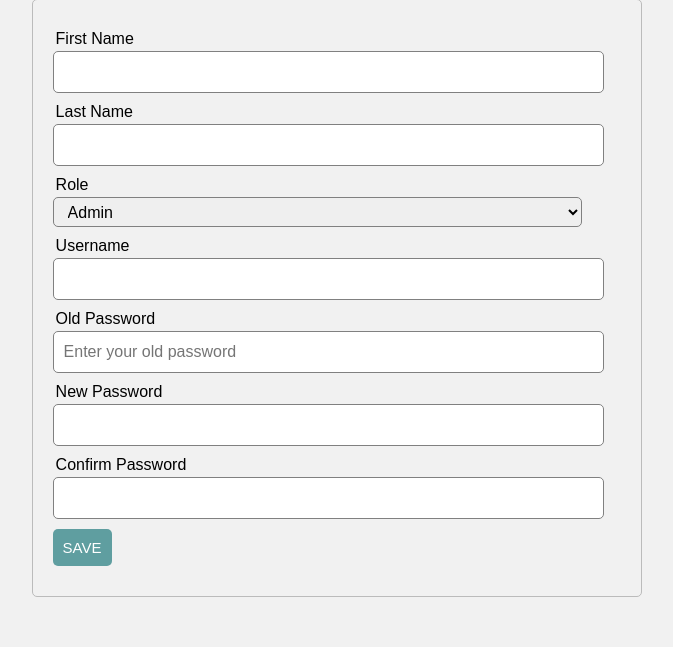
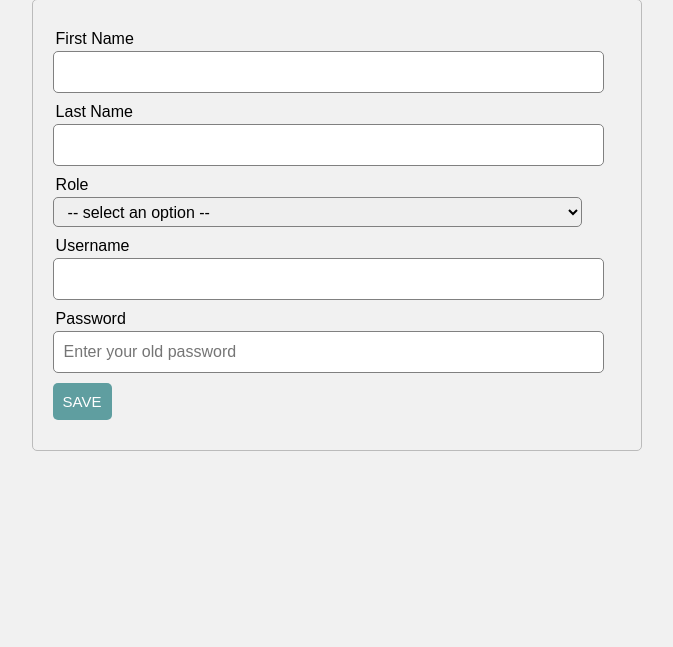
Before and after one commit to adrian-azu/login-register-php-session, a PHP site: page /welcome.php in a window 1280 px wide. Shown: the part 177-824 px from the top of the page, without its empty margins (303-976 px from the left). After the commit the page ends 628 px from the top, so only its background shows below. Run offline with PHP 8.4, Linux system fonts and the light colour scheme; the visitor is signed in with stand-in values (Sample User, id 1); tables that the repository leaves empty or names only in its code hold one stand-in row (values such as "Sample post").

Commit message:
Working save

```diff
--- a/controller.php
+++ b/controller.php
@@ -191,8 +191,67 @@ if(isset($_GET['edit']) && !empty($_GET['edit'])){
   }
 if($_SERVER["REQUEST_METHOD"] == "POST"){
   if(isset($_POST["save"])){
-    $_SESSION['message']="Hello";
+    if (isset($_POST["firstname"])) {
+      $fname=$_POST['firstname'];
+    }else{
+      array_push($errors, "First Name is required!");
+    }
+
+    if (isset($_POST["lastname"])) {
+      $lname=$_POST['lastname'];
+    }else{
+      array_push($errors, "Last Name is required!");
+    }
+
+    if (isset($_POST["roles"])) {
+      $roles=$_POST['roles'];
+    }else{
+      array_push($errors,"Kindly select a role");
+    }
+
+    if (isset($_POST["user"])) {
+      $newuser=$_POST['user'];
+    }else{
+      array_push($errors,"Kindly select a role");
+    }
+
+    if (isset($_POST["password"])) {
+      $pass=$_POST['password'];
+    }else{
+      array_push($errors,"No Password found");
+    }
+
+    if (empty($errors)) {
+      $sql_u = "SELECT * FROM users WHERE username=?";
+      $stmt=$conn->prepare($sql_u);
+      $stmt->bind_param("s", $param_username);
+      $param_username = $newuser;
+
+      if ($stmt->execute()) {
+        $stmt->store_result();
+
+      }if($stmt->num_rows >0){
+        array_push($errors, "Username is already taken");
+
+      }else{
+        $sql="INSERT INTO users (roles,username, password, firstname, lastname)
+        VALUES (?,?,?,?,?)";
+        $stmt=$conn->prepare($sql);
+        $stmt->bind_param("sssss", $param_roles,$param_user,$param_pass,$param_fname,$param_lname);
+        $param_roles = $roles;
+        $param_user = $newuser;
+        $param_pass = md5($pass);
+        $param_fname = $fname;
+        $param_lname = $lname;
+        if($stmt->execute()){
+          $_SESSION['message']="New account saved!";
+        }else{
+          array_push($errors,$stmt->error);
+        }
+      }
+    }
   }
+
   if(isset($_POST['update'])){
       update();
     }
@@ -208,42 +267,45 @@ function update(){
   $_SESSION['message']="Hello";
 
     if(isset($_POST['firstname']) && !empty($_POST['firstname'])) {
+      $fname=$_POST['firstname'];
 
-      $fname=$_POST['firstname'];
     }else{
+      array_push($errors, "First name is required");
 
-      array_push($errors, "First name is required");
     }
 
     if(isset($_POST['lastname']) && !empty($_POST['lastname'])){
+      $lname=$_POST['lastname'];
 
-      $lname=$_POST['lastname'];
     }else {
+      array_push($errors, "Last Name is required");
 
-      array_push($errors, "Last Name is required");
     }
     if (isset($_POST['roles']) && !empty($_POST['roles'])) {
+      $roles=$_POST['roles'];
 
-      $roles=$_POST['roles'];
     }else{
+    array_push($errors, "No Roles selected");
 
-    array_push($errors, "No Roles selected");
     }
+
     if (isset($_POST['user']) && !empty($_POST['user'])) {
+      $user=$_POST['user'];
 
-      $user=$_POST['user'];
     }else{
+    array_push($errors, "Username is required");
 
-    array_push($errors, "Username is required");
     }
     if (isset($_POST['password']) && !empty($_POST['password'])) {
+      $pass=$_POST['password'];
 
-      $pass=$_POST['password'];
     }else{
+    array_push($errors, "No password is found");
 
-    array_push($errors, "No password is found");
     }
+
     if(empty($errors)){
+
       $pass=md5($pass);
       echo $fname;
       $sql_u="SELECT * FROM users WHERE id=?";
--- a/welcome.php
+++ b/welcome.php
@@ -73,6 +73,7 @@ if (empty($_SESSION['user'])){
               <label>Role</label>
               <?php if($update==false): ?>
               <select name="roles">
+                    <option hidden disabled selected value> -- select an option -- </option>
                     <option value="admin">Admin</option>
                     <option value="user">User</option>
                       </select>
@@ -80,10 +81,10 @@ if (empty($_SESSION['user'])){
                     <select name="roles">
                       <?php if($roles==="user" || "User"): ?>
                         <option value="<?php echo $roles; ?>"><?php echo $roles; ?></option>
-                        <option value="admin">Admin</option>
+                        <option value="Admin">Admin</option>
                       <?php else: ?>
                         <option value="<?php echo $roles; ?>"><?php echo $roles; ?></option>
-                        <option value="user">User</option>
+                        <option value="User">User</option>
                       <?php endif ?>
               </select>
               <?php endif ?>
@@ -94,16 +95,8 @@ if (empty($_SESSION['user'])){
               <input type="text" name="user" value="<?php echo $user ?>">
             </div>
             <div class="form-group">
-              <label>Old Password</label>
+              <label>Password</label>
               <input type="password" name="password" placeholder="Enter your old password">
-            </div>
-            <div class="form-group">
-              <label>New Password</label>
-              <input type="password" name="new-pass">
-            </div>
-            <div class="form-group">
-              <label>Confirm Password</label>
-              <input type="password" name="confirmpass">
             </div>
             <div class="form-group">
               <?php if($update==true): ?>
```
